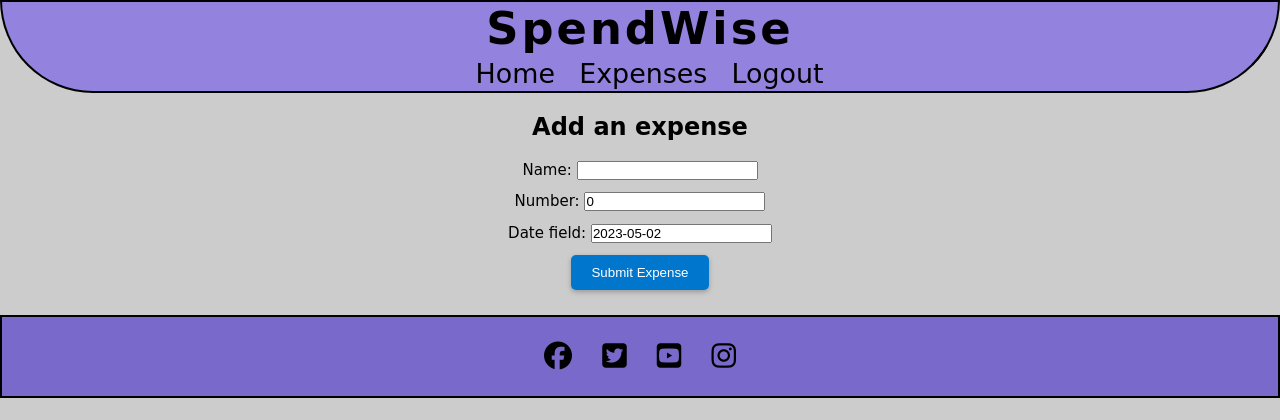
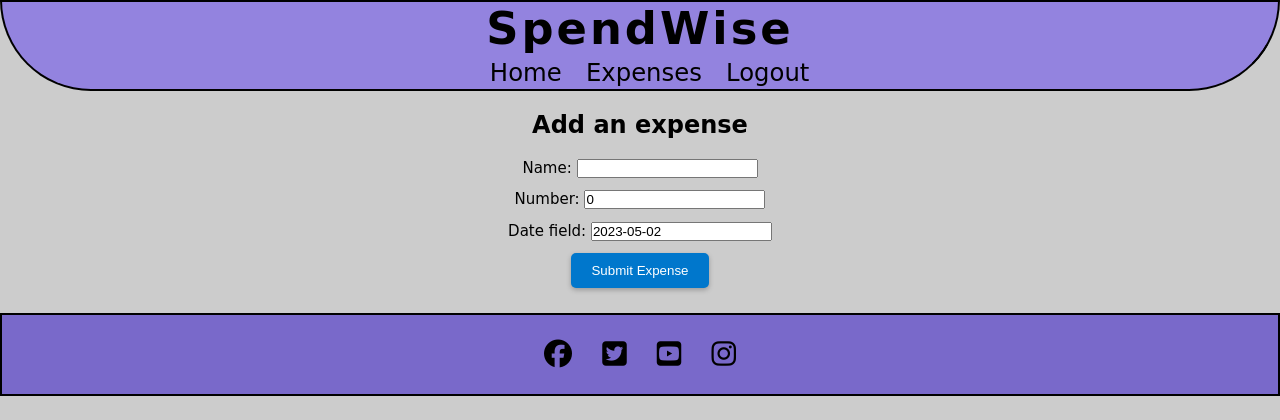
Before and after one commit to Code-Institute-Submissions/SpendWise, a Django app: page /add/ in a window 1280 px wide. Shown: the top 420 px of the page. Run offline with Django 3.2, Linux system fonts and the light colour scheme; the visitor is signed in with stand-in values (Sample User, id 1); some libraries are stand-ins or nearby versions; some web fonts are replaced.

Commit message:
fix bug with css styling

```diff
--- a/expensetracker/settings.py
+++ b/expensetracker/settings.py
@@ -17,7 +17,7 @@ TEMPLATES_DIR = os.path.join(BASE_DIR, 'templates')
 SECRET_KEY = os.environ.get('SECRET_KEY')
 
 # SECURITY WARNING: don't run with debug turned on in production!
-DEBUG = False
+DEBUG = True
 
 ALLOWED_HOSTS = ['expense-tracker-101.herokuapp.com', 'localhost']
 
--- a/static/css/style.css
+++ b/static/css/style.css
@@ -9,6 +9,7 @@
 body {
     font-family:cursive;
     background-color: #ccc;
+
 
 
 }
@@ -159,6 +160,7 @@ body {
 }
 #menu li {
 
+
     padding-left:1.5vw;
     display:inline;
 
@@ -235,7 +237,7 @@ body {
     box-shadow: 0 3px 10px purple;
 }
 #menu a {
-    font-size: 1.6vw;
+    font-size: 1.4vw;
     text-decoration: none;
     color:black;
 }
@@ -587,7 +589,7 @@ body {
         padding-bottom: 2.5px;
     }
     #menu a {
-        font-size: 2.1vw;
+        font-size: 1.9vw;
 
     }
     .title_h1 {
```
